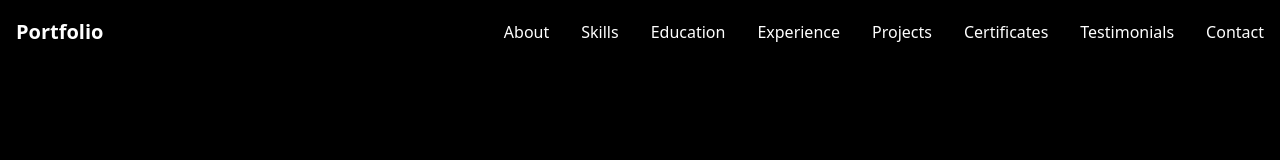
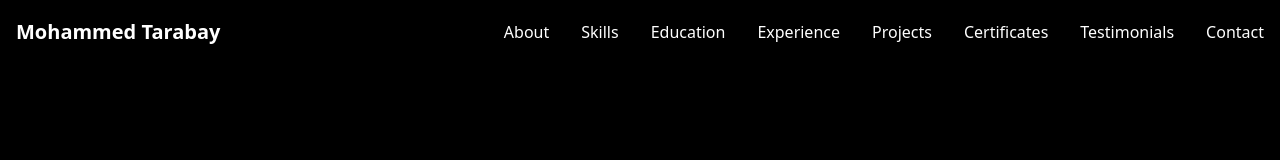
Before and after one commit to mmtrabya/Portfolio-Website, a React (Vite) app: page / in a window 1280 px wide. Shown: the top 160 px of the page. Built offline with nearby package versions, Linux system fonts and the light colour scheme.

Commit message:
Added More Sections

```diff
--- a/src/components/Navigation.tsx
+++ b/src/components/Navigation.tsx
@@ -34,7 +34,7 @@ export const Navigation = () => {
       <div className="container mx-auto px-4">
         <div className="flex items-center justify-between h-16">
           <a href="#" className="text-white font-bold text-xl">
-            Portfolio
+            Mohammed Tarabay
           </a>
 
           {/* Desktop navigation links */}
```
